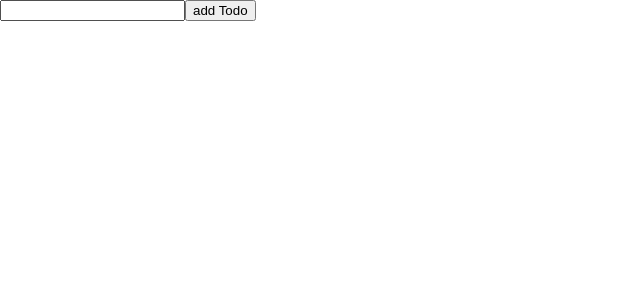
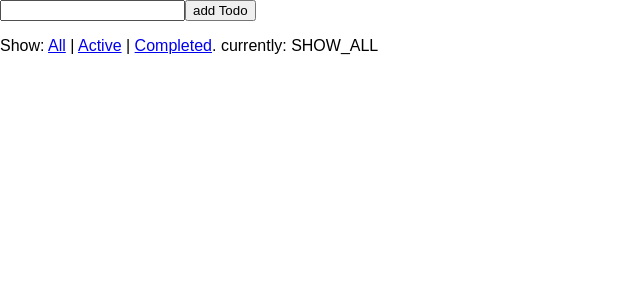
Before and after one commit to gasp/react-redux-todo, a React (Create React App) app: page / in a window 1280 px wide. Shown: the top 300 px of the page, without its empty margins (0-640 px from the left). Built offline with nearby package versions, Linux system fonts and the light colour scheme; the HTML template or start-up script is replaced by a standard one.

Commit message:
filter todos visibility

```diff
--- /dev/null
+++ b/src/FilterLink.js
@@ -0,0 +1,13 @@
+import React, { Component } from 'react';
+import store from './store';
+
+const FilterLink = ({filter, children}) => {
+  return (
+    <a href='#' onClick={ ev => {
+      ev.preventDefault();
+      store.dispatch({type: 'SET_VISIBILITY_FILTER', filter});
+    }}>{children}</a>
+  );
+};
+
+export default FilterLink;
--- a/src/index.js
+++ b/src/index.js
@@ -1,13 +1,28 @@
 import React from 'react';
 import ReactDOM from 'react-dom';
 // import App from './App';
+import FilterLink from './FilterLink';
 import './index.css';
 
 import store from './store';
 
+const getVisibleTodos = (todos, filter) => {
+  switch (filter) {
+    case 'SHOW_COMPLETED':
+      return todos.filter(t => t.completed);
+    case 'SHOW_ACTIVE':
+      return todos.filter(t => !t.completed);
+    case 'SHOW_ALL':
+    default:
+      return todos;
+  }
+}
+
+
 let nextTodoId = 0;
 class TodoApp extends React.Component {
   render() {
+    const visibleTodos = getVisibleTodos(this.props.todos, this.props.visibilityFilter);
     return (
       <div>
         <input ref={node => {
@@ -22,7 +37,7 @@ class TodoApp extends React.Component {
           this.input.value = '';
         }}>add Todo</button>
         <ul>
-          {this.props.todos.map(todo =>
+          {visibleTodos.map(todo =>
             <li key={todo.id} onClick={() => {
                 store.dispatch({
                   type: 'TODO_TOGGLE',
@@ -36,6 +51,13 @@ class TodoApp extends React.Component {
             </li>
           )}
         </ul>
+        <p>
+          Show: {' '}
+          <FilterLink filter='SHOW_ALL'>All</FilterLink> | {' '}
+          <FilterLink filter='SHOW_ACTIVE'>Active</FilterLink> | {' '}
+          <FilterLink filter='SHOW_COMPLETED'>Completed</FilterLink>
+          . currently: {this.props.visibilityFilter}
+        </p>
       </div>
     )
   }
@@ -46,7 +68,7 @@ window.store = store;
 const render = () => {
   console.log('render');
   ReactDOM.render(
-    <TodoApp todos={store.getState().todos}/>,
+    <TodoApp todos={store.getState().todos} visibilityFilter={store.getState().visibilityFilter}/>,
     document.getElementById('root')
   );
 }
```
